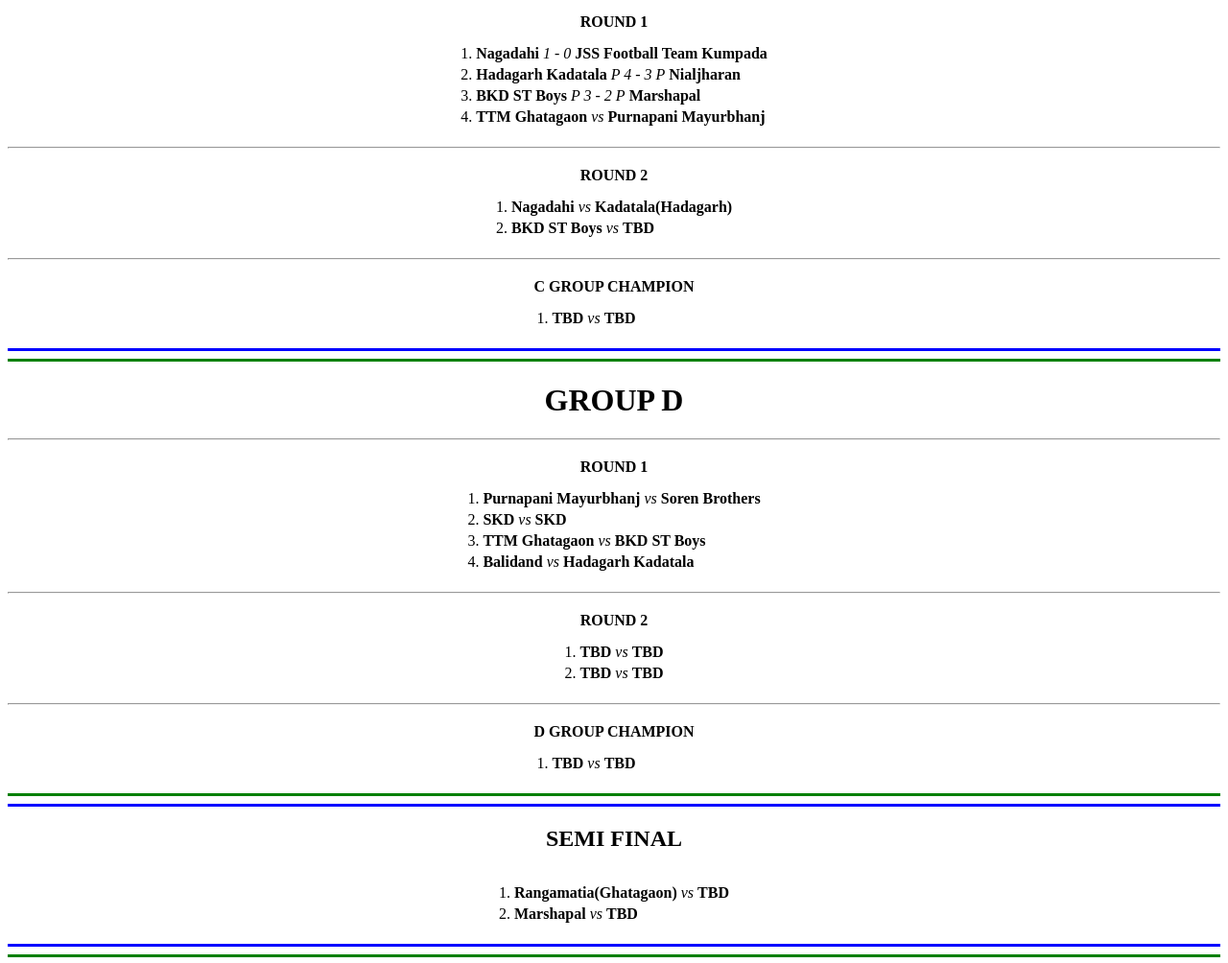
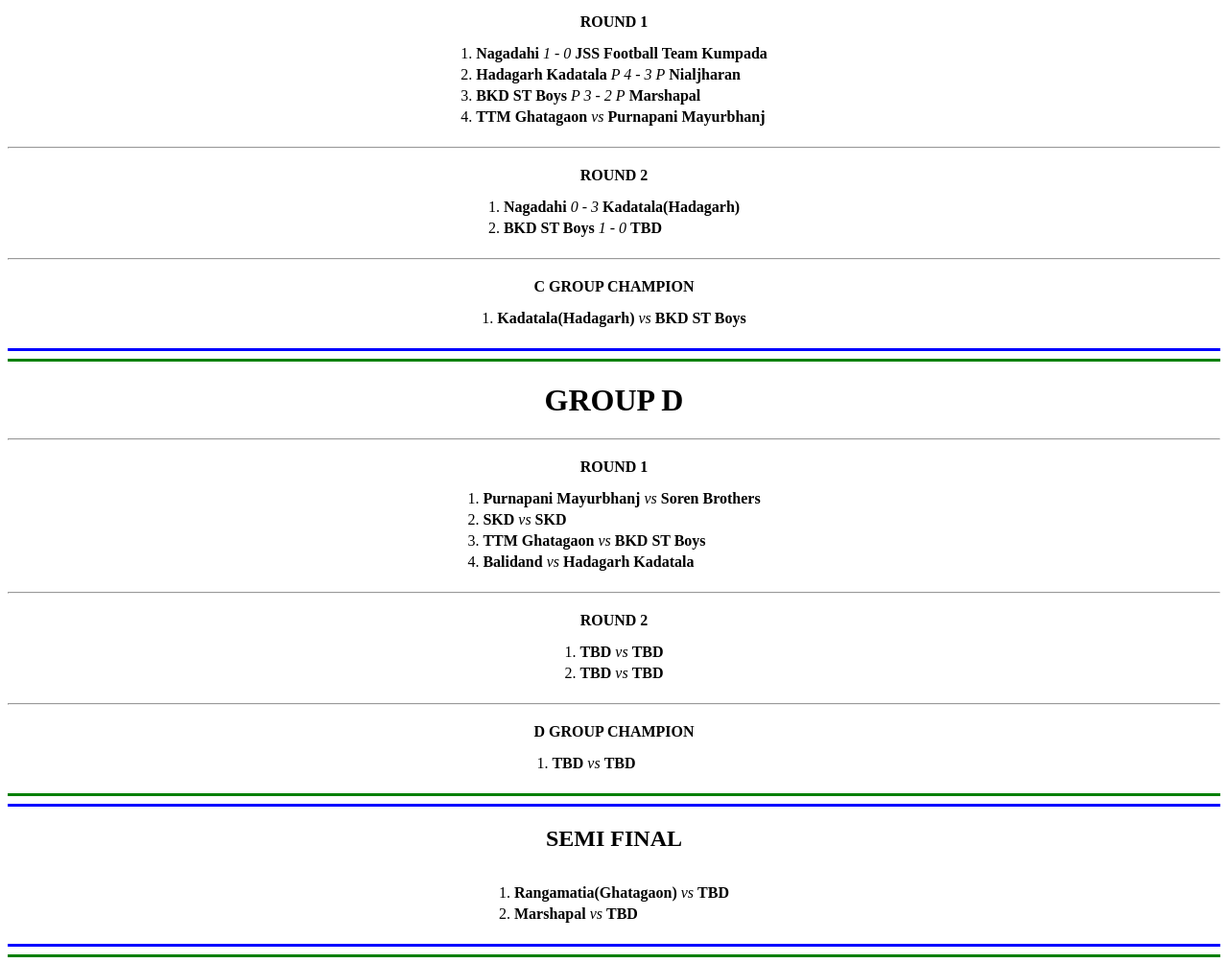
Before and after one commit to SalkhudahiYouthClub/Football-Tournament-2020, a plain HTML site: page index.html in a window 1280 px wide. Shown: the part 1206-2210 px from the top of the page at 96% size. Drawn offline with Linux system fonts and the light colour scheme.

Commit message:
Update index.html

```diff
--- a/index.html
+++ b/index.html
@@ -181,10 +181,10 @@
             <td>
               <table>
                 <tr>
-                  <td>1. <strong>Nagadahi</strong> <em>vs</em> <strong>Kadatala(Hadagarh)</strong></td>
+                  <td>1. <strong>Nagadahi</strong> <em>0 - 3</em> <strong>Kadatala(Hadagarh)</strong></td>
                 </tr>
                 <tr>
-                  <td>2. <strong>BKD ST Boys</strong> <em>vs</em> <strong>TBD</strong></td>
+                  <td>2. <strong>BKD ST Boys</strong> <em>1 - 0</em> <strong>TBD</strong></td>
                 </tr>
               </table>
             </td>
@@ -201,7 +201,7 @@
               <td>
                 <table>
                   <tr>
-                    <td>1. <strong>TBD</strong> <em>vs</em> <strong>TBD</strong></td>
+                    <td>1. <strong>Kadatala(Hadagarh)</strong> <em>vs</em> <strong>BKD ST Boys</strong></td>
                   </tr>
                 </table>
               </td>
```
